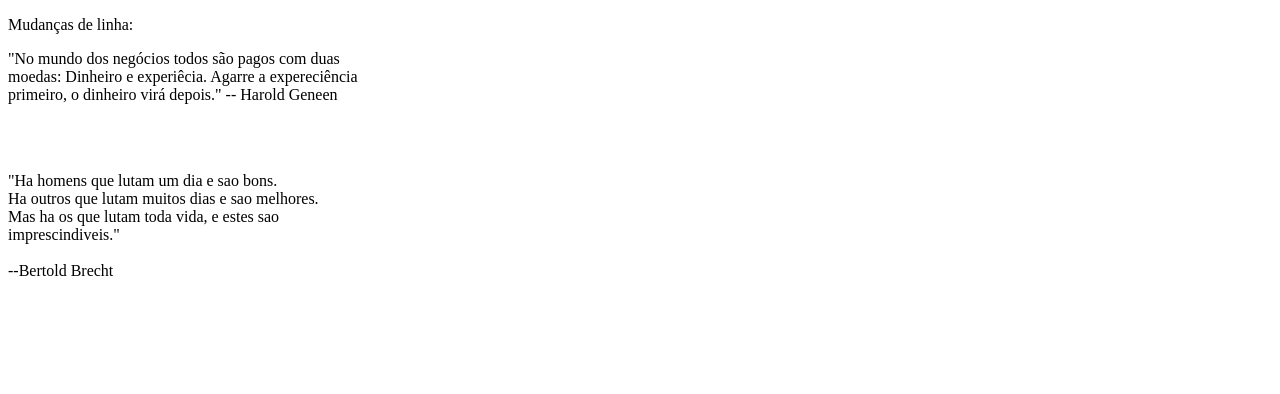
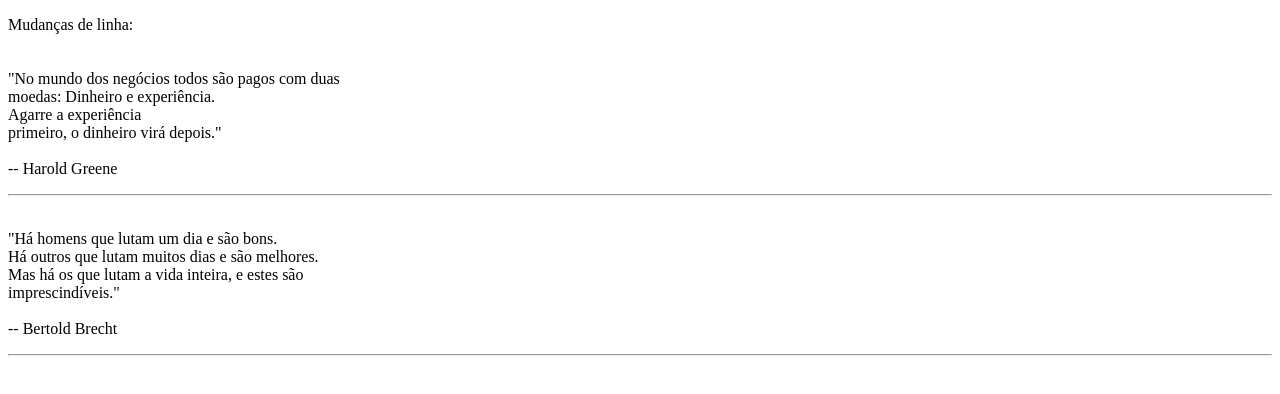
Before and after one commit to 1TDSJ-21/exercicio-inicial, a plain HTML site: page indexb.html in a window 1280 px wide. Drawn offline with Linux system fonts and the light colour scheme.

Commit message:
Adicionei os Exercicios

```diff
--- a/indexb.html
+++ b/indexb.html
@@ -1,20 +1,34 @@
 <!DOCTYPE html>
+
 <html lang="pt-br" dir="ltr">
     <head>
         <meta charset="UTF-8">
-        <meta name="viewport" content= "width=device-width, initial-scale=1.0">
-        <title>EXERCICIO INICIAL</title>
+        <meta name="viewport" content="width=device-width, initial-scale=1.0">
+        <title> Frases do Exercício 2</title>
     </head>
     <body>
-         <p>Mudanças de linha:</p>
+        <p>Mudanças de linha:
+            <br></br>
+            <br>"No mundo dos negócios todos são pagos com duas
+            <br>moedas: Dinheiro e experiência.
+            <br>Agarre a experiência
+            <br>primeiro, o dinheiro virá depois."
+            <br>
+            <br>-- Harold Greene</p>
 
-         <div>
-             <p>"No mundo dos negócios todos são pagos com duas<br>moedas: Dinheiro e experiêcia. Agarre a expereciência<br>primeiro, o dinheiro virá depois." -- Harold Geneen</p>
-             <br>
-             <br>
-             <p>"Ha homens que lutam um dia e sao bons.<br> Ha outros que lutam muitos dias e sao melhores.<br>Mas ha os que lutam toda vida, e estes sao<br>
-                imprescindiveis." <br>
-             <br>--Bertold Brecht</p>
-         </div>
+            <hr>
+
+        <p>
+            <br>"Há homens que lutam um dia e são bons.
+            <br>Há outros que lutam muitos dias e são melhores.
+            <br>Mas há os que lutam a vida inteira, e estes são
+            <br> imprescindíveis."
+            <br>
+            <br>-- Bertold Brecht</p>
+
+            <hr>
+
     </body>
+
+
 </html>
```
